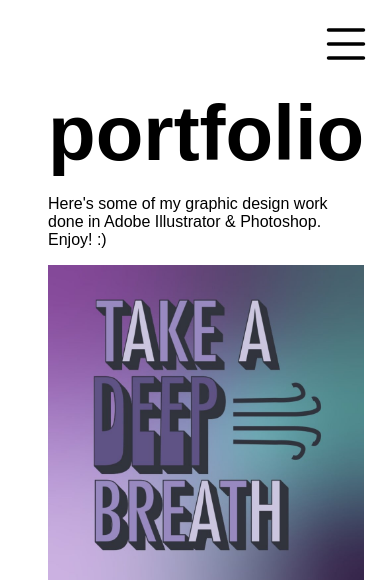
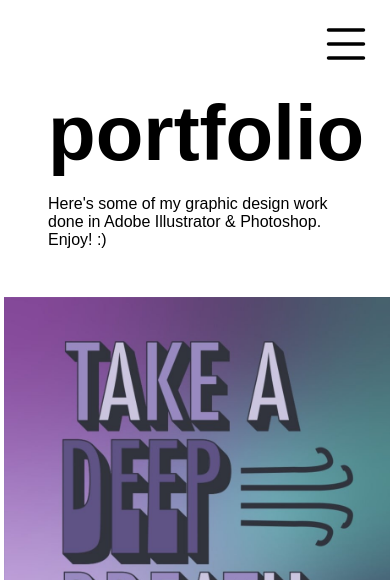
Before and after one commit to adamgunn/website, a Flask app: template templates/portfolio.html in a window 390 px wide. Shown: the top 580 px of the page. Run offline with Flask 2, Linux system fonts and the light colour scheme; the template is opened without the code that fills it, so the values that code supplies are empty; some libraries are stand-ins or nearby versions; some web fonts are replaced.

Commit message:
decrease portfolio mobile view margins

```diff
--- a/static/home.css
+++ b/static/home.css
@@ -551,6 +551,10 @@
     margin: 0 3rem 3rem;
 }
 
+#portfolio_header {
+    margin: 0 3rem 3rem;
+}
+
 @media screen and (max-width: 40rem) {
     :root {
         --magazine-letter-width: 3rem;
@@ -595,4 +599,7 @@
         cursor: pointer;
         transform: none;
     }
+    #portfolio_wrapper {
+        margin: 0 0.25rem 0.25rem;
+    }
 }
--- a/templates/portfolio.html
+++ b/templates/portfolio.html
@@ -13,13 +13,15 @@
 
 <body>
     <main>
-        <div id="portfolio_wrapper">
+        <div id="portfolio_header">
             <h1 class="page_title">
                 Portfolio
             </h1>
             <p class="page_content caption">
                 Here's some of my graphic design work done in Adobe Illustrator &amp; Photoshop. Enjoy! :)
             </p>
+        </div>
+        <div id="portfolio_wrapper">
             <ul id="portfolio_grid"></ul>
             <div id="portfolio_display_overlay">
                 <svg id="x_button" width=30 height=30 xmlns="http://www.w3.org/2000/svg" viewBox="0 0 91.61 91.61">
```
